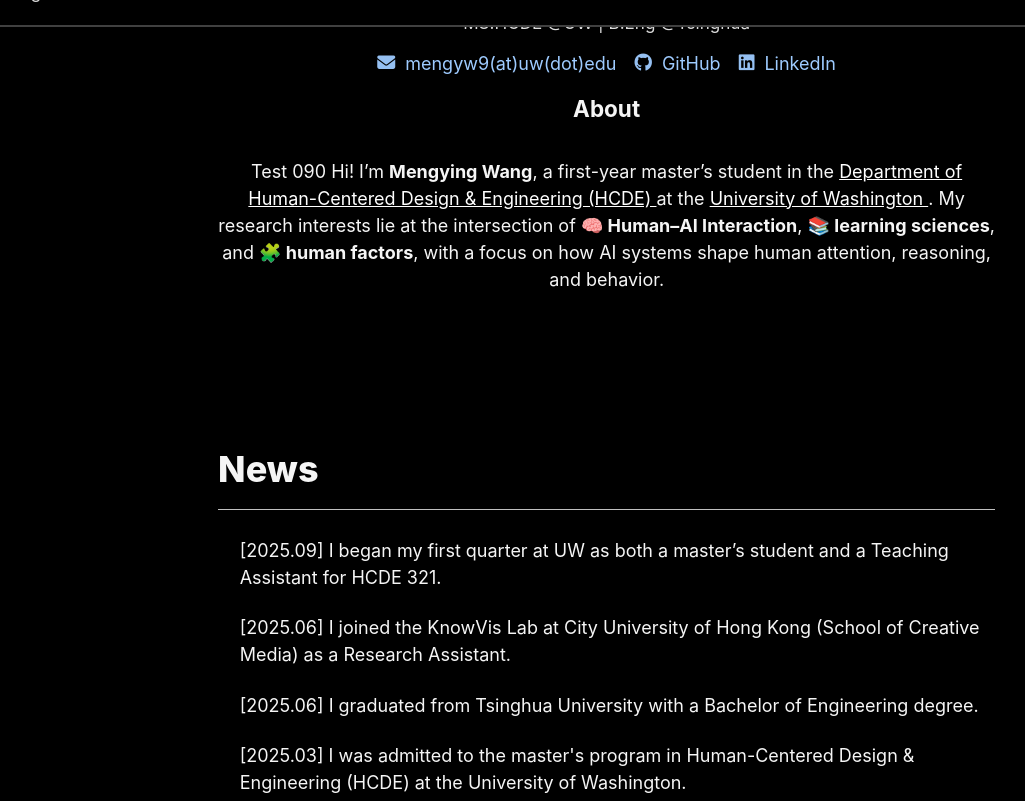
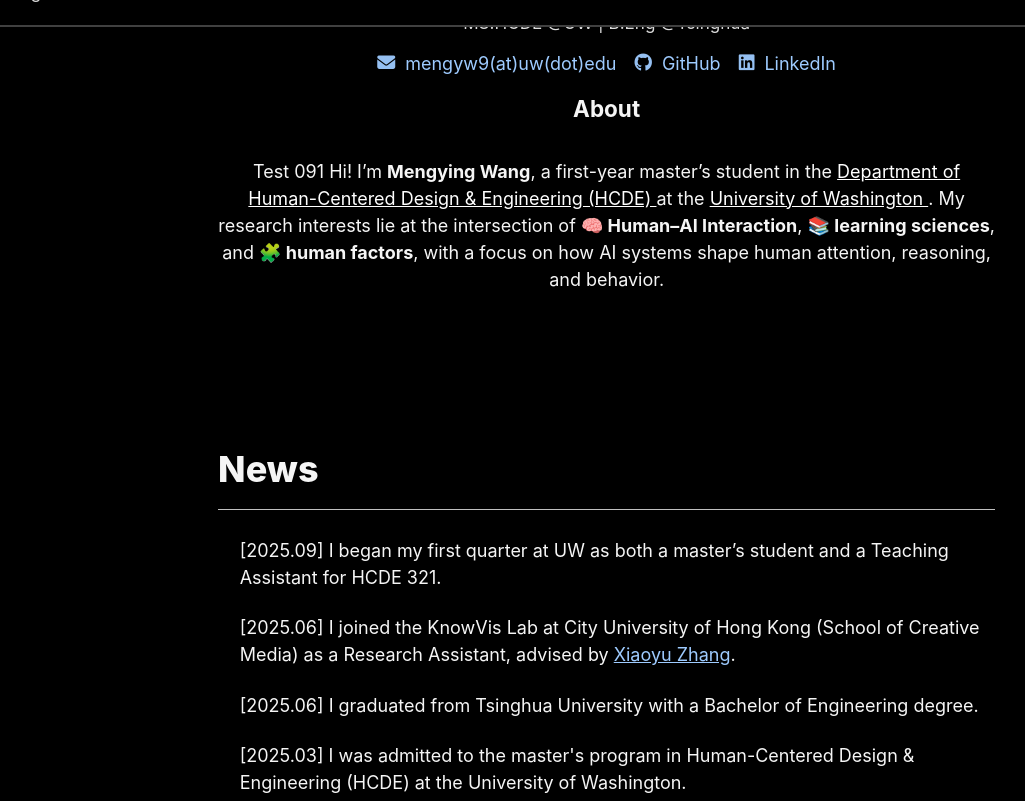
Before and after one commit to mengyingWWW/mengyingWWW.github.io, a Jekyll site: the page built from index.md, in a window 1280 px wide and 900 px high, scrolled down 374 px, cut to the strip 99-900 px from the top of the window. Shown: the whole strip, without its empty margins (60-1085 px from the left). Built offline with Jekyll 4.4.1, drawn with Linux system fonts in a browser that asks for light colours; a script bundle is joined from its source files by our own code; library files that are not in the unit come from our copies.

Commit message:
Update index.md

```diff
--- a/index.md
+++ b/index.md
@@ -36,7 +36,7 @@
 
     <div class="about-body">
       <p>
-        Test 090 Hi! I’m <strong>Mengying Wang</strong>, a first-year master’s student in the
+        Test 091 Hi! I’m <strong>Mengying Wang</strong>, a first-year master’s student in the
         <a href="https://www.hcde.washington.edu/" target="_blank">
           Department of Human-Centered Design & Engineering (HCDE)
         </a>
@@ -59,7 +59,7 @@
   <h2 class="section-title">News</h2>
   <ul class="section-list">
     <p>[2025.09] I began my first quarter at UW as both a master’s student and a Teaching Assistant for HCDE 321.</p>
-    <p>[2025.06] I joined the KnowVis Lab at City University of Hong Kong (School of Creative Media) as a Research Assistant.</p>
+    <p>[2025.06] I joined the KnowVis Lab at City University of Hong Kong (School of Creative Media) as a Research Assistant, advised by <a href="https://xiaoyu-zhang-betsy.github.io/homepage/" target="_blank">Xiaoyu Zhang</a>.</p>
     <p>[2025.06] I graduated from Tsinghua University with a Bachelor of Engineering degree. </p>
     <p>[2025.03] I was admitted to the master's program in Human-Centered Design & Engineering (HCDE) at the University of Washington.</p>
     <p>[2024.06] I worked as a UX Designer Intern at NetEase Games in Hangzhou this summer.</p>
```
